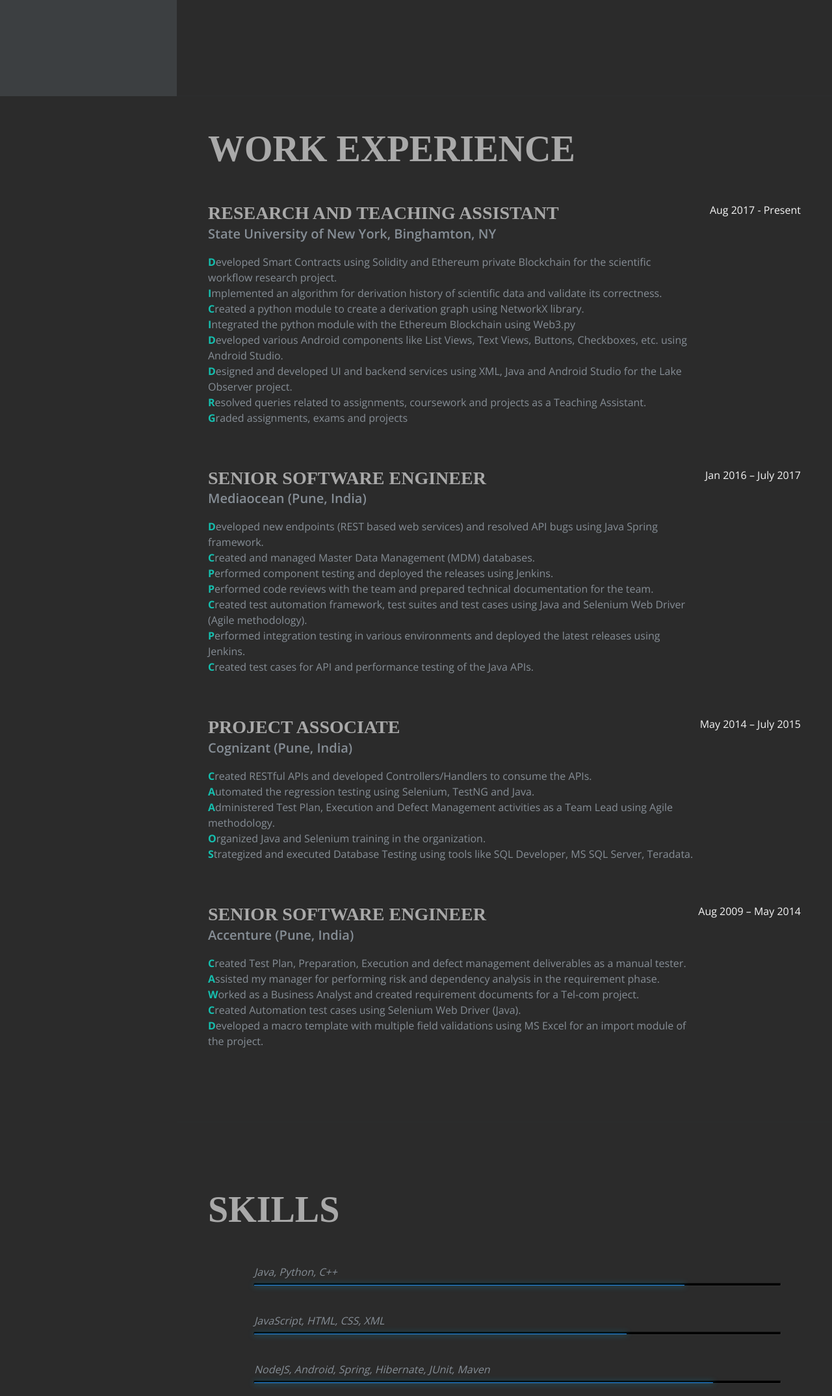
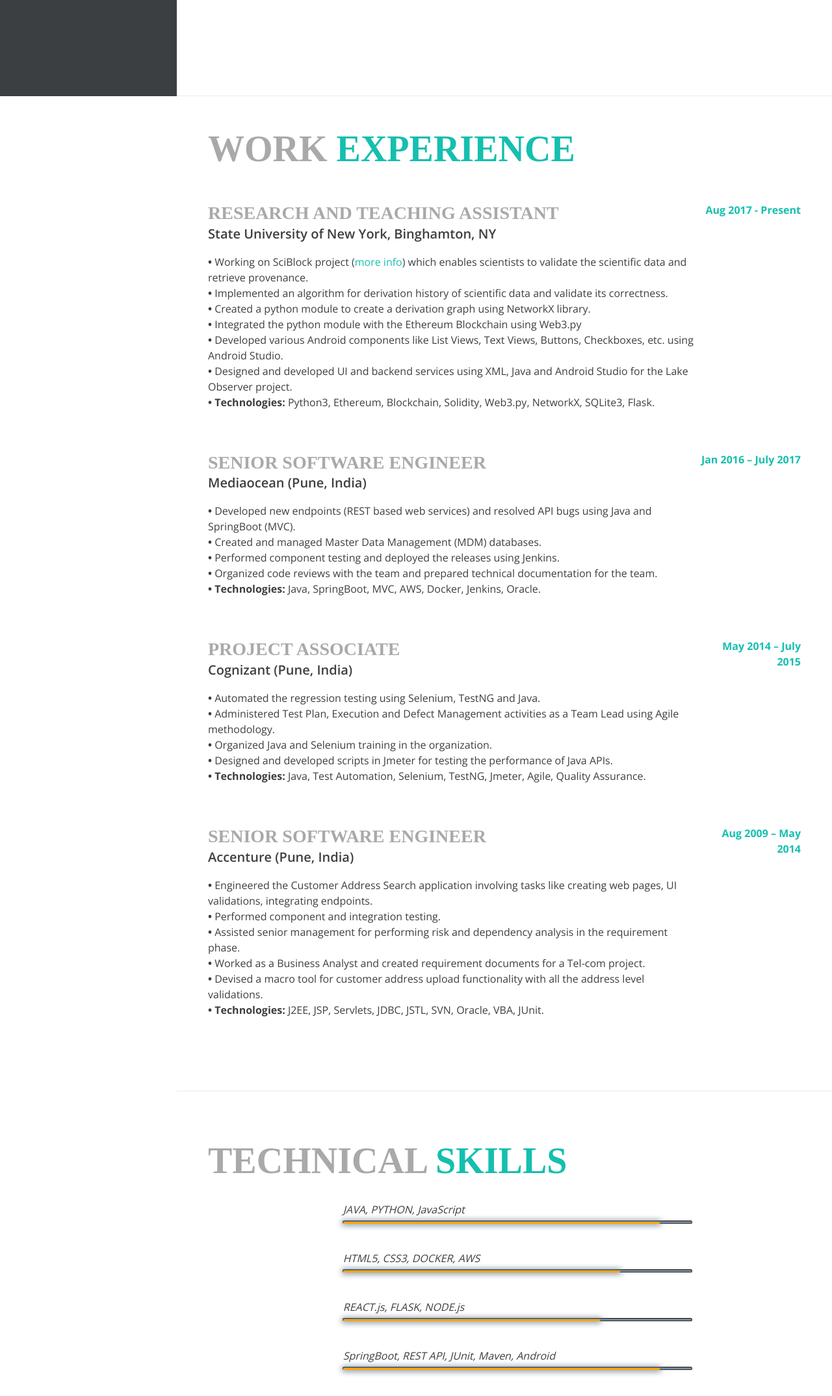
Before and after one commit to nitinpm/nitinpm.github.io, a plain HTML site: page index.html in a window 1280 px wide. Shown: the part 652-2800 px from the top of the page at 65% size. Drawn offline with nearby package versions, Linux system fonts and the light colour scheme; a web font is replaced by a local one.

Commit message:
Design Changes

```diff
--- a/assets/css/style.css
+++ b/assets/css/style.css
@@ -1,11 +1,11 @@
 body {
-  background-color: #2B2B2B;
-  color: #868e96;
+  background-color: white;
+  color: RGB(60,63,65);
   font-family: 'Open Sans', serif;
   padding-top: 54px;
 }
 
-nav { background-color: #3C3F41; }
+nav { background-color: RGB(60,63,65); }
 
 button:focus { outline: none; }
 
@@ -41,20 +41,20 @@
   transition: color .3s;
 }
 
-.social-icons a:hover { color: #1DBFAF; }
+.social-icons a:hover { color: rgba(21, 191, 175, 1); }
 .social-icons a .fa-lg { font-size: 1.75rem; }
 
-.fa-ul i { color: rgba(21, 191, 175, .7); }
+.fa-ul i { color: rgba(21, 191, 175, 1); }
 
 a {
-  color: lightgray;
+  color: rgba(21, 191, 175, 1) ;
   transition: color .3s;
 }
 
 a:hover,
 a:focus,
 a:active {
-  color: #07BDAE;
+  color: orange;
 }
 
 #sideNav .navbar-nav .nav-item .nav-link {
@@ -80,9 +80,9 @@
   padding-bottom: 5rem !important;
 }
 
-section.resume-section .resume-item .resume-date { min-width: none; }
+section.resume-section .resume-item .resume-date {  }
 
-.text-acqua-color { color: whitesmoke !important; }
+.text-acqua-color { color: rgba(21, 191, 175, 1) !important; }
 .text-work-in-progress { color: #ff6b44 !important;}
 
 /*************************
@@ -172,12 +172,12 @@
  ******************/
 #skill {
   list-style:none;
-  padding-top:30px;
+  padding-top:10px;
 }
 
 #skill li {
   margin-bottom:70px;
-  background:#000;
+  background:lightslategray;
   height:5px;
   border-radius:3px;
   border-left:1px solid #111;
@@ -192,30 +192,33 @@
 }
 
 .expand {
-  height:1px;
-  margin:2px 0;
-  background:#2187e7;
+  height:3px;
+  margin:1px 0;
+  background:orange;
   position:absolute;
-  box-shadow:0px 0px 10px 1px rgba(0,198,255,0.4);
+  box-shadow:0px 0px 10px 2px slategray;
 }
 
-.html5       { width:75%;  -moz-animation:html5 2s ease-out;       -webkit-animation:html5 2s ease-out;       }
+.html5       { width:80%;  -moz-animation:html5 2s ease-out;       -webkit-animation:html5 2s ease-out;       }
 .web       { width:65%;  -moz-animation:web 2s ease-out;       -webkit-animation:web 2s ease-out;       }
-.css3        { width:80%;  -moz-animation:css3 2s ease-out;        -webkit-animation:css3 2s ease-out;        }
-.jquery      { width:90%;  -moz-animation:jquery 2s ease-out;      -webkit-animation:jquery 2s ease-out;      }
+.java        { width:80%;  -moz-animation:css3 2s ease-out;        -webkit-animation:css3 2s ease-out;        }
+.jquery      { width:85%;  -moz-animation:jquery 2s ease-out;      -webkit-animation:jquery 2s ease-out;      }
 .photoshop   { width:75%;  -moz-animation:photoshop 2s ease-out;   -webkit-animation:photoshop 2s ease-out;   }
-.dreamweaver { width:90%; -moz-animation:dreamweaver 2s ease-out; -webkit-animation:dreamweaver 2s ease-out; }
+.dreamweaver { width:85%; -moz-animation:dreamweaver 2s ease-out; -webkit-animation:dreamweaver 2s ease-out; }
+.container   {width:70%;  -moz-animation:container 2s ease-out;       -webkit-animation:container 2s ease-out;    }
 
-@-moz-keyframes html5       { 0%  { width:0px;} 100%{ width:75%;}  }
-@-moz-keyframes web       { 0%  { width:0px;} 100%{ width:65%;}  }
-@-moz-keyframes css3        { 0%  { width:0px;} 100%{ width:80%;}  }
-@-moz-keyframes jquery      { 0%  { width:0px;} 100%{ width:90%;}  }
+@-moz-keyframes html5       { 0%  { width:0px;} 100%{ width:80%;}  }
+@-moz-keyframes container       { 0%  { width:0px;} 100%{ width:70%;}  }
+@-moz-keyframes web       { 0%  { width:0px;} 100%{ width:60%;}  }
+@-moz-keyframes java        { 0%  { width:0px;} 100%{ width:80%;}  }
+@-moz-keyframes jquery      { 0%  { width:0px;} 100%{ width:85%;}  }
 @-moz-keyframes photoshop   { 0%  { width:0px;} 100%{ width:75%;}  }
-@-moz-keyframes dreamweaver { 0%  { width:0px;} 100%{ width:90%;} }
+@-moz-keyframes dreamweaver { 0%  { width:0px;} 100%{ width:85%;} }
 
-@-webkit-keyframes html5       { 0%  { width:0px;} 100%{ width:75%;}  }
-@-webkit-keyframes web       { 0%  { width:0px;} 100%{ width:65%;}  }
-@-webkit-keyframes css3        { 0%  { width:0px;} 100%{ width:80%;}  }
-@-webkit-keyframes jquery      { 0%  { width:0px;} 100%{ width:90%;}  }
+@-webkit-keyframes html5       { 0%  { width:0px;} 100%{ width:80%;}  }
+@-webkit-keyframes container       { 0%  { width:0px;} 100%{ width:70%;}  }
+@-webkit-keyframes web       { 0%  { width:0px;} 100%{ width:60%;}  }
+@-webkit-keyframes java        { 0%  { width:0px;} 100%{ width:80%;}  }
+@-webkit-keyframes jquery      { 0%  { width:0px;} 100%{ width:85%;}  }
 @-webkit-keyframes photoshop   { 0%  { width:0px;} 100%{ width:75%;}  }
-@-webkit-keyframes dreamweaver { 0%  { width:0px;} 100%{ width:90%;} }
+@-webkit-keyframes dreamweaver { 0%  { width:0px;} 100%{ width:85%;} }
--- a/index.html
+++ b/index.html
@@ -22,7 +22,7 @@
       <a class="navbar-brand js-scroll-trigger" href="#page-top">
         <span class="d-block d-lg-none">Nitin Mahadik</span>
         <span class="d-none d-lg-block">
-          <img class="img-fluid rounded-circle mx-auto mb-2 profile-pic" src="assets/img/nm.jpg" alt="Profile pic of Nitin Mahadik">
+          <img class="img-fluid rounded-circle mx-auto mb-2 profile-pic" src="assets/img/nm2.jpg" alt="Profile pic of Nitin Mahadik">
         </span>
       </a>
       <button class="navbar-toggler" type="button" data-toggle="collapse" data-target="#navbarSupportedContent" aria-controls="navbarSupportedContent" aria-expanded="false" aria-label="Toggle navigation">
@@ -53,22 +53,22 @@
 
       <section class="resume-section p-3 p-lg-5 d-flex d-column" id="about">
         <div class="my-auto mx-auto">
-          <h4>
-            <span class="text-work-in-progress">!#@$%^#&$*&.....website under construction....%&$%^@##%^&</span>
-          </h4><br>
+          <!--<h4>-->
+            <!--<span class="text-work-in-progress">-&#45;&#45;&#45;&#45;&#45;&#45;&#45;&#45;&#45;&#45;&#45;&#45;&#45;&#45;&#45;&#45;&#45;&#45;&#45;&#45;&#45;&#45;&#45;&#45;&#45;&#45;&#45;&#45;website under construction&#45;&#45;&#45;&#45;&#45;&#45;&#45;&#45;&#45;&#45;&#45;&#45;&#45;&#45;&#45;&#45;&#45;&#45;&#45;&#45;&#45;&#45;&#45;&#45;&#45;&#45;&#45;&#45;</span>-->
+          <!--</h4><br>-->
           <h1 class="mb-0">Nitin
             <span class="text-acqua-color">Mahadik</span>
           </h1>
           <div class="subheading mb-5">Binghamton, NY &#183; 607-374-0546 &#183;
-            <a href="mailto:nmahadikbu@gmail.com" target="_blank">nmahadikbu@gmail.com</a>
+            <a href="mailto:nmahadi1@binghamton.edu" target="_blank">nmahadi1@binghamton.edu</a>
           </div>
-          <p class="mb-5 lead">Research Assistant at State University of New York, Binghamton </p>
-          <p class="mb-5 lead">Experienced Software Engineer with a working experience in various software technologies like Java, Python, JavaScript, C++, Android and QA Automation &#183; Actively looking for Full time opportunities.</p>
+          <p class="mb-5 lead">Research & Teaching Assistant at State University of New York, Binghamton </p>
+          <!--<p class="mb-5 lead">Innovative Software Engineer with experience in various software technologies like Java, Python, JavaScript, Android and QA Automation &#183; Actively looking for Full time opportunities.</p>-->
           <ul class="list-inline social-icons mb-0">
 
 
             <li class="list-inline-item">
-              <a href="https://drive.google.com/file/d/1KGidGW0fMSOhnBJC7RbohgFevTBRjiD4/view?usp=sharing" target="_blank">
+              <a href="https://drive.google.com/file/d/12VexVaP1gE35qtVMndDbqFNdWkZ0pUq6/view?usp=sharing" target="_blank">
                 <span class="fa-stack fa-lg">
                   <i class="fas fa-file-pdf"></i>
                 </span>
@@ -90,7 +90,7 @@
               </a>
             </li>
             <li class="list-inline-item">
-              <a href="mailto:nmahadikbu@gmail.com" target="_blank">
+              <a href="mailto:nmahadi1@binghamton.edu" target="_blank">
                 <span class="fa-stack fa-lg">
                   <i class="fas fa-envelope"></i>
                 </span>
@@ -109,25 +109,24 @@
 
       <section class="resume-section p-3 p-lg-5 d-flex flex-column" id="experience">
         <div class="my-auto">
-          <h2 class="mb-5">Work Experience</h2>
+          <h2 class="mb-5">Work <span class="text-acqua-color">Experience</span></h2>
 
           <div class="resume-item d-flex flex-column flex-md-row mb-5">
             <div class="resume-content mr-auto">
               <h3 class="mb-0">Research and Teaching Assistant</h3>
               <div class="subheading mb-3">State University of New York, Binghamton, NY</div>
               <p>
-                <span class="firstcharacter">D</span>eveloped Smart Contracts using Solidity and Ethereum private Blockchain for the scientific workflow research project.<br>
-                <span class="firstcharacter">I</span>mplemented an algorithm for derivation history of scientific data and validate its correctness.<br>
-                <span class="firstcharacter">C</span>reated a python module to create a derivation graph using NetworkX library.<br>
-                <span class="firstcharacter">I</span>ntegrated the python module with the Ethereum Blockchain using Web3.py<br>
-                <span class="firstcharacter">D</span>eveloped various Android components like List Views, Text Views, Buttons, Checkboxes, etc. using Android Studio.<br>
-                <span class="firstcharacter">D</span>esigned and developed UI and backend services using XML, Java and Android Studio for the Lake Observer project.<br>
-                <span class="firstcharacter">R</span>esolved queries related to assignments, coursework and projects as a Teaching Assistant.<br>
-                <span class="firstcharacter">G</span>raded assignments, exams and projects
+                <b>&#8226</b> Working on SciBlock project (<a href="https://bit.ly/2QCYyT3">more info</a>) which enables scientists to validate the scientific data and retrieve provenance.<br>
+                <b>&#8226</b> Implemented an algorithm for derivation history of scientific data and validate its correctness.<br>
+                <b>&#8226</b> Created a python module to create a derivation graph using NetworkX library.<br>
+                <b>&#8226</b> Integrated the python module with the Ethereum Blockchain using Web3.py<br>
+                <b>&#8226</b> Developed various Android components like List Views, Text Views, Buttons, Checkboxes, etc. using Android Studio.<br>
+                <b>&#8226</b> Designed and developed UI and backend services using XML, Java and Android Studio for the Lake Observer project.<br>
+                <b>&#8226 Technologies:</b> Python3, Ethereum, Blockchain, Solidity, Web3.py, NetworkX, SQLite3, Flask.
               </p>
             </div>
             <div class="resume-date text-md-right">
-              <span class="text-acqua-color">Aug 2017 - Present</span>
+              <span class="text-acqua-color"><b>Aug 2017 - Present</b></span>
             </div>
           </div>
 
@@ -136,17 +135,15 @@
               <h3 class="mb-0">Senior Software Engineer</h3>
               <div class="subheading mb-3">Mediaocean (Pune, India)</div>
               <p>
-                <span class="firstcharacter">D</span>eveloped new endpoints (REST based web services) and resolved API bugs using Java Spring framework.<br>
-                <span class="firstcharacter">C</span>reated and managed Master Data Management (MDM) databases.<br>
-                <span class="firstcharacter">P</span>erformed component testing and deployed the releases using Jenkins.<br>
-                <span class="firstcharacter">P</span>erformed code reviews with the team and prepared technical documentation for the team.<br>
-                <span class="firstcharacter">C</span>reated test automation framework, test suites and test cases using Java and Selenium Web Driver (Agile methodology).<br>
-                <span class="firstcharacter">P</span>erformed integration testing in various environments and deployed the latest releases using Jenkins.<br>
-                <span class="firstcharacter">C</span>reated test cases for API and performance testing of the Java APIs.
+                <b>&#8226</b> Developed new endpoints (REST based web services) and resolved API bugs using Java and SpringBoot (MVC).<br>
+                <b>&#8226</b> Created and managed Master Data Management (MDM) databases.<br>
+                <b>&#8226</b> Performed component testing and deployed the releases using Jenkins.<br>
+                <b>&#8226</b> Organized code reviews with the team and prepared technical documentation for the team.<br>
+                <b>&#8226 Technologies:</b> Java, SpringBoot, MVC, AWS, Docker, Jenkins, Oracle.<br>
               </p>
             </div>
             <div class="resume-date text-md-right">
-              <span class="text-acqua-color">Jan 2016 – July 2017</span>
+              <span class="text-acqua-color"><b>Jan 2016 – July 2017</b></span>
             </div>
           </div>
 
@@ -155,15 +152,15 @@
               <h3 class="mb-0">Project Associate</h3>
               <div class="subheading mb-3">Cognizant (Pune, India)</div>
               <p>
-                <span class="firstcharacter">C</span>reated RESTful APIs and developed Controllers/Handlers to consume the APIs.<br>
-                <span class="firstcharacter">A</span>utomated the regression testing using Selenium, TestNG and Java.<br>
-                <span class="firstcharacter">A</span>dministered Test Plan, Execution and Defect Management activities as a Team Lead using Agile methodology.<br>
-                <span class="firstcharacter">O</span>rganized Java and Selenium training in the organization.<br>
-                <span class="firstcharacter">S</span>trategized and executed Database Testing using tools like SQL Developer, MS SQL Server, Teradata.
+                <b>&#8226</b> Automated the regression testing using Selenium, TestNG and Java.<br>
+                <b>&#8226</b> Administered Test Plan, Execution and Defect Management activities as a Team Lead using Agile methodology.<br>
+                <b>&#8226</b> Organized Java and Selenium training in the organization.<br>
+                <b>&#8226</b> Designed and developed scripts in Jmeter for testing the performance of Java APIs.<br>
+                <b>&#8226 Technologies:</b> Java, Test Automation, Selenium, TestNG, Jmeter, Agile, Quality Assurance.<br>
               </p>
             </div>
             <div class="resume-date text-md-right">
-              <span class="text-acqua-color">May 2014 – July 2015</span>
+              <span class="text-acqua-color"><b>May 2014 – July 2015</b></span>
             </div>
           </div>
 
@@ -172,14 +169,15 @@
               <h3 class="mb-0">Senior Software Engineer</h3>
               <div class="subheading mb-3">Accenture (Pune, India)</div>
               <p>
-                <span class="firstcharacter">C</span>reated Test Plan, Preparation, Execution and defect management deliverables as a manual tester.<br>
-                <span class="firstcharacter">A</span>ssisted my manager for performing risk and dependency analysis in the requirement phase.<br>
-                <span class="firstcharacter">W</span>orked as a Business Analyst and created requirement documents for a Tel-com project.<br>
-                <span class="firstcharacter">C</span>reated Automation test cases using Selenium Web Driver (Java).<br>
-                <span class="firstcharacter">D</span>eveloped a macro template with multiple field validations using MS Excel for an import module of the project.
+                <b>&#8226</b> Engineered the Customer Address Search application involving tasks like creating web pages, UI validations, integrating endpoints.<br>
+                <b>&#8226</b> Performed component and integration testing.<br>
+                <b>&#8226</b> Assisted senior management for performing risk and dependency analysis in the requirement phase.<br>
+                <b>&#8226</b> Worked as a Business Analyst and created requirement documents for a Tel-com project.<br>
+                <b>&#8226</b> Devised a macro tool for customer address upload functionality with all the address level validations.<br>
+                <b>&#8226 Technologies:</b> J2EE, JSP, Servlets, JDBC, JSTL, SVN, Oracle, VBA, JUnit.<br>
             </div>
             <div class="resume-date text-md-right">
-              <span class="text-acqua-color">Aug 2009 – May 2014</span>
+              <span class="text-acqua-color"><b>Aug 2009 – May 2014</b></span>
             </div>
           </div>
 
@@ -188,20 +186,22 @@
 
       <section class="resume-section p-3 p-lg-5 d-flex flex-column" id="skills">
         <div class="my-auto">
-          <h2 class="mb-5">Skills</h2>
+          <h2 class="mb-5">Technical <span class="text-acqua-color">Skills</span></h2>
           <div class="container">
             <div class="content">
               <div class="col">
                 <ul id="skill">
-                  <li><span class="expand html5"></span><em>Java, Python, C++</em></li>
-                  <li><span class="expand web"></span><em>JavaScript, HTML, CSS, XML</em></li>
-                  <li><span class="expand css3"></span><em>NodeJS, Android, Spring, Hibernate, JUnit, Maven</em></li>
-                  <li><span class="expand jquery"></span><em>TestAutomation, Selenium, TestNG, jMeter, Appium</em></li>
-                  <li><span class="expand photoshop"></span><em>SQLite3, Oracle, MongoDB, DB2, Teradata</em></li>
-                  <li><span class="expand dreamweaver"></span><em>QC, Jira, Agile, Jenkins, Git, Linux, MS Office</em></li>
+                  <li><span class="expand html5"></span><em>JAVA, PYTHON, JavaScript</em></li>
+                  <li><span class="expand container"></span><em>HTML5, CSS3, DOCKER, AWS</em></li>
+                  <li><span class="expand web"></span><em>REACT.js, FLASK, NODE.js</em></li>
+                  <li><span class="expand java"></span><em>SpringBoot, REST API, JUnit, Maven, Android</em></li>
+                  <li><span class="expand photoshop"></span><em>SQLite3, ORACLE, MongoDB</em></li>
+                  <li><span class="expand jquery"></span><em>Selenium, JMeter, Agile</em></li>
+                  <li><span class="expand dreamweaver"></span><em>Jira, Quality Center, Agile, Jenkins, Git, Linux</em></li>
                 </ul>
               </div>
             </div>
+
           </div>
 
           <!-- <div class="subheading mb-3">Competencies</div>
```
Also changed, not shown: assets/img/nm.jpg, assets/img/nm2.jpg (added).
